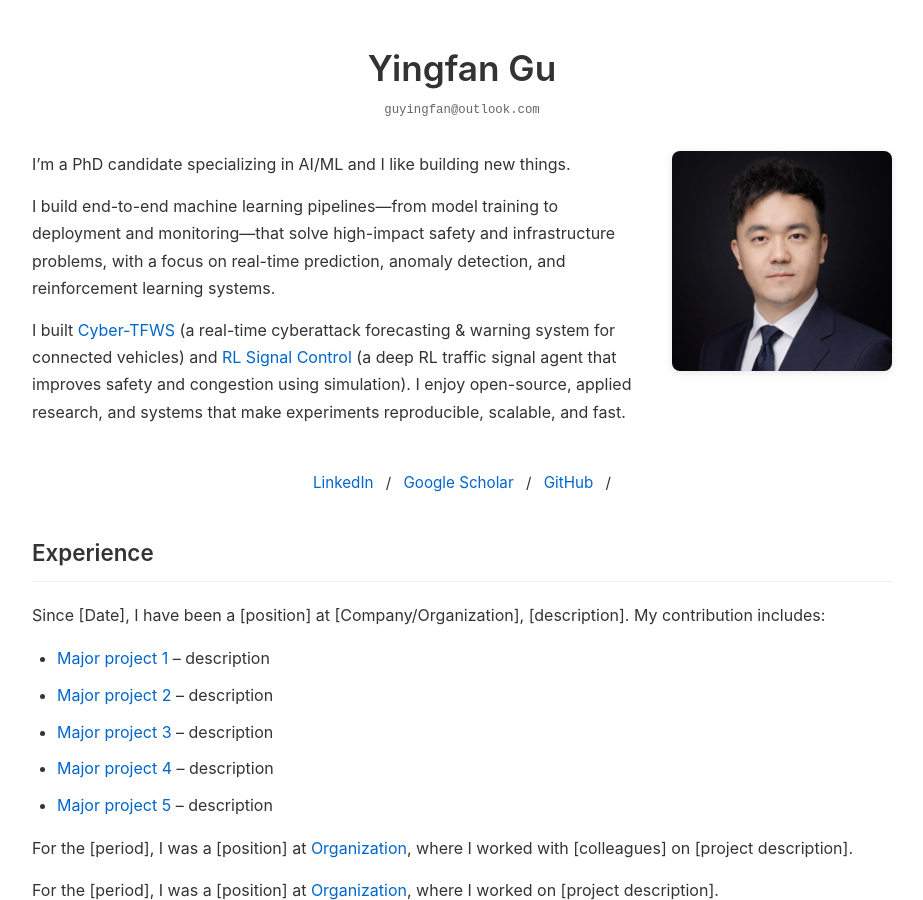
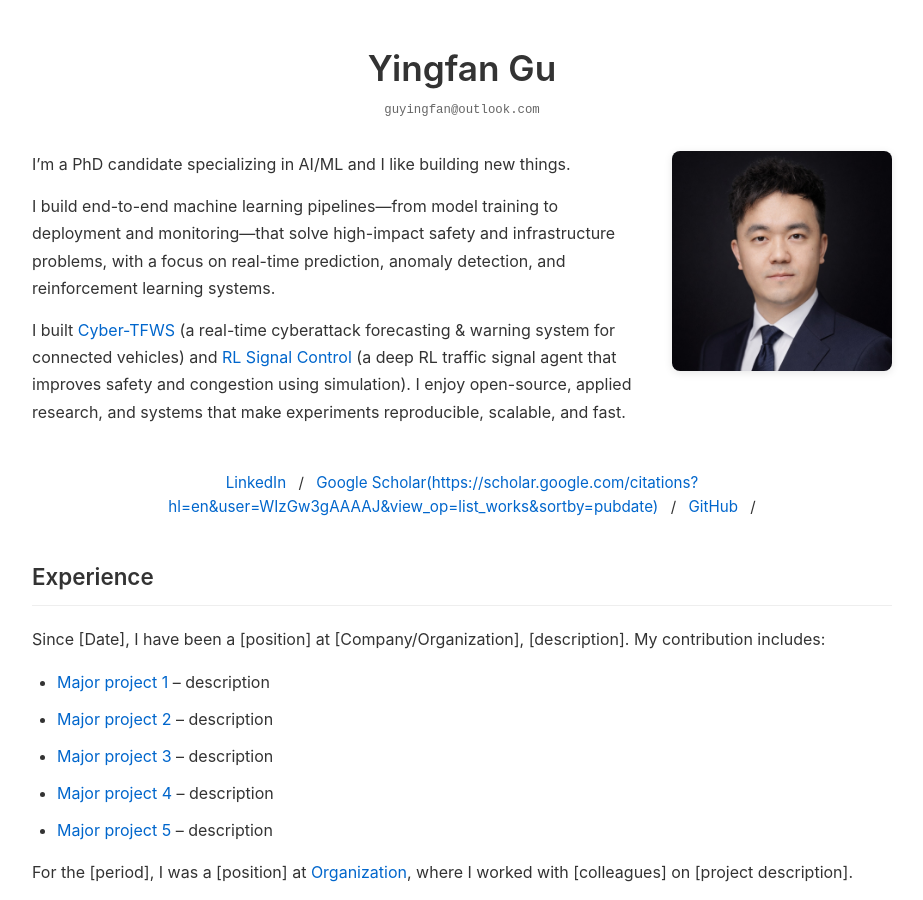
Before and after one commit to YingfanGu/YingfanGu.github.io, a Jekyll site: the page built from index.md, in a window 1280 px wide and 900 px high. Shown: the whole window, without its empty margins (178-1101 px from the left). Built offline with Jekyll 4.4.1, drawn with Linux system fonts in a browser that asks for light colours; some of the changed lines change nothing that is shown.

```diff
--- a/index.md
+++ b/index.md
@@ -30,7 +30,7 @@
 
 <div class="social-links">
   <a href="/">LinkedIn</a> /
-  <a href="/">Google Scholar</a> /
+  <a href="/">Google Scholar(https://scholar.google.com/citations?hl=en&user=WIzGw3gAAAAJ&view_op=list_works&sortby=pubdate)</a> /
   <a href="/">GitHub</a> /
 </div>
 
```
